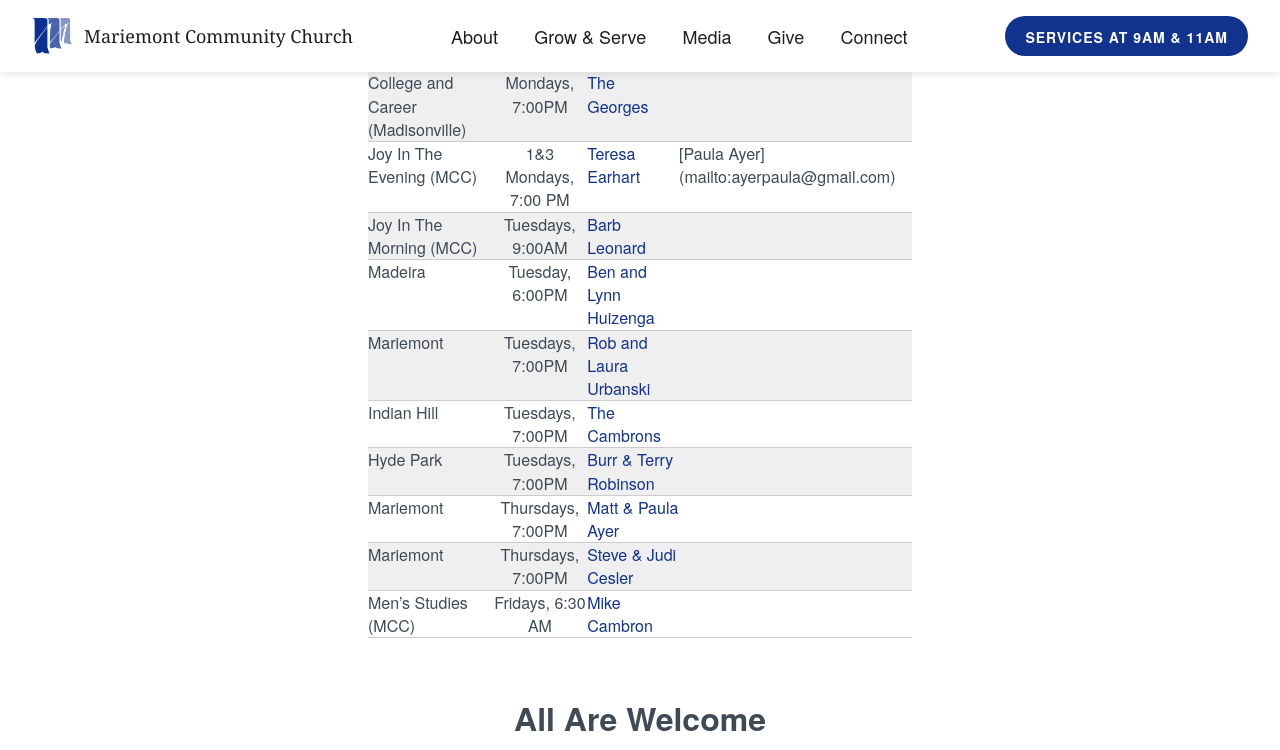
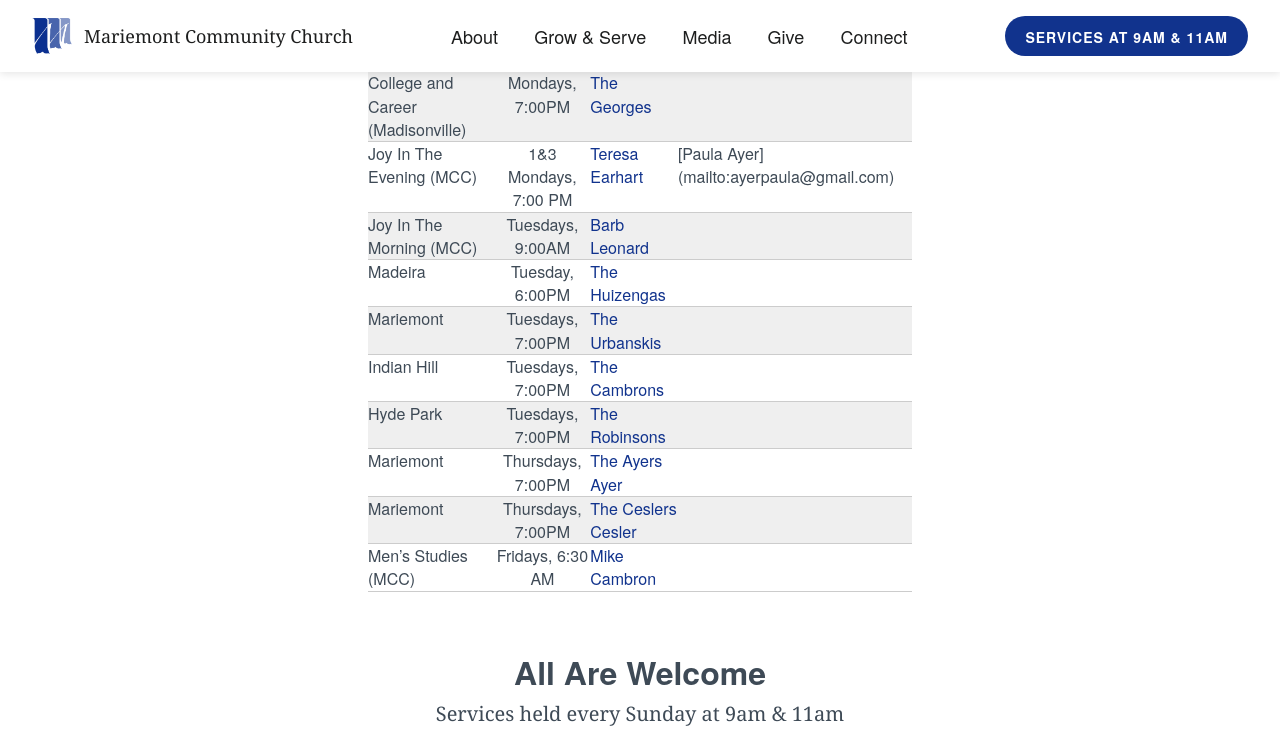
Before and after one commit to lukemoderwell/mariemont, a Jekyll site: the page built from small-groups.md, in a window 1280 px wide and 900 px high, scrolled down 1162 px, cut to the strip 0-750 px from the top of the window. Built offline with Jekyll 4.4.1, drawn with Linux system fonts in a browser that asks for light colours; nearby versions of some CDN libraries.

Commit message:
Updated Small Groups

```diff
--- a/small-groups.md
+++ b/small-groups.md
@@ -20,10 +20,10 @@
 | College and Career (Madisonville)| Mondays, 7:00PM      | [The Georges](mailto:georgem3@mail.uc.edu)|
 | Joy In The Evening (MCC)     |1&3 Mondays, 7:00 PM  | [Teresa Earhart](mailto:ttearhart@gmail.com)| [Paula Ayer] (mailto:ayerpaula@gmail.com)|
 | Joy In The Morning (MCC)     | Tuesdays, 9:00AM     | [Barb Leonard](mailto:tfleo@cinci.rr.com)                           |
-| Madeira                      | Tuesday, 6:00PM      | [Ben and Lynn Huizenga](mailto:huizenb@gmail.com)                 |
-| Mariemont                    | Tuesdays, 7:00PM    | [Rob and Laura Urbanski](mailto:urbanskirob@yahoo.com)                  |
+| Madeira                      | Tuesday, 6:00PM      | [The Huizengas](mailto:huizenb@gmail.com)                 |
+| Mariemont                    | Tuesdays, 7:00PM    | [The Urbanskis](mailto:urbanskirob@yahoo.com)                  |
 | Indian Hill                  | Tuesdays, 7:00PM     | [The Cambrons](mailto:mikecambron43@gmail.com)|                          |
-| Hyde Park                    | Tuesdays, 7:00PM      | [Burr & Terry Robinson](mailto:burr.robinson@gmail.com)|
-| Mariemont                    | Thursdays, 7:00PM    | [Matt & Paula Ayer](mailto:matt@ayerquality.com)                  |
-| Mariemont                    | Thursdays, 7:00PM    | [Steve & Judi Cesler](mailto:stevecesler@yahoo.com)                  |
+| Hyde Park                    | Tuesdays, 7:00PM      | [The Robinsons](mailto:burr.robinson@gmail.com)|
+| Mariemont                    | Thursdays, 7:00PM    | [The Ayers Ayer](mailto:matt@ayerquality.com)                  |
+| Mariemont                    | Thursdays, 7:00PM    | [The Ceslers Cesler](mailto:stevecesler@yahoo.com)                  |
 | Men's Studies (MCC)          | Fridays, 6:30 AM     | [Mike Cambron](mailto:mikecambron43@gmail.com)|
```
